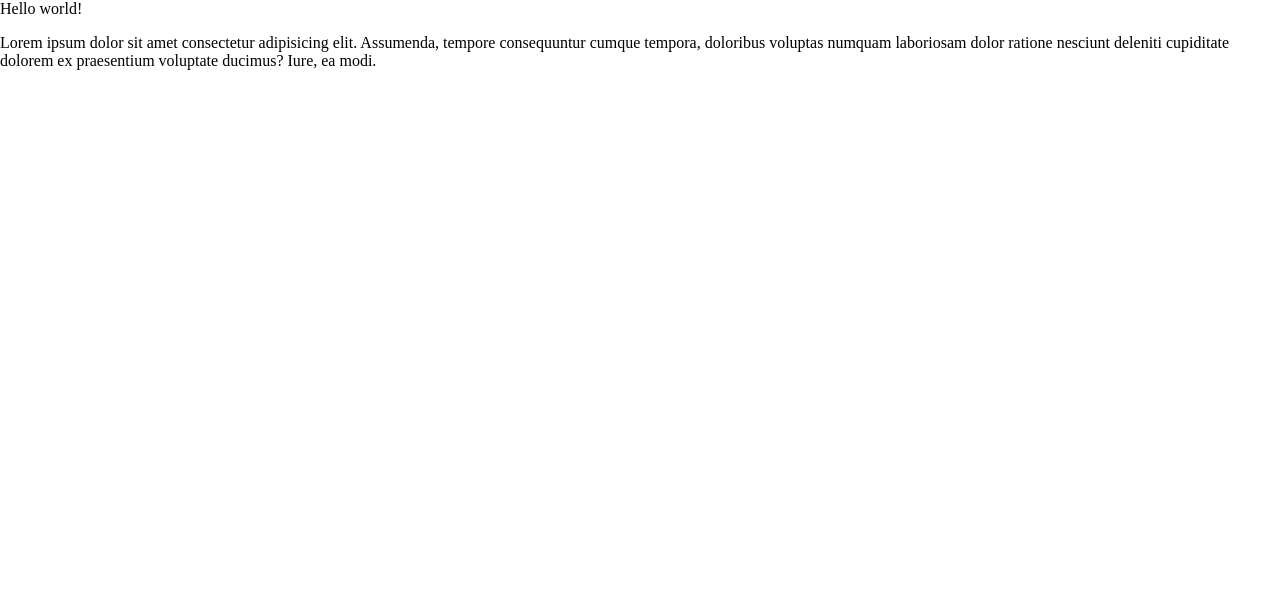
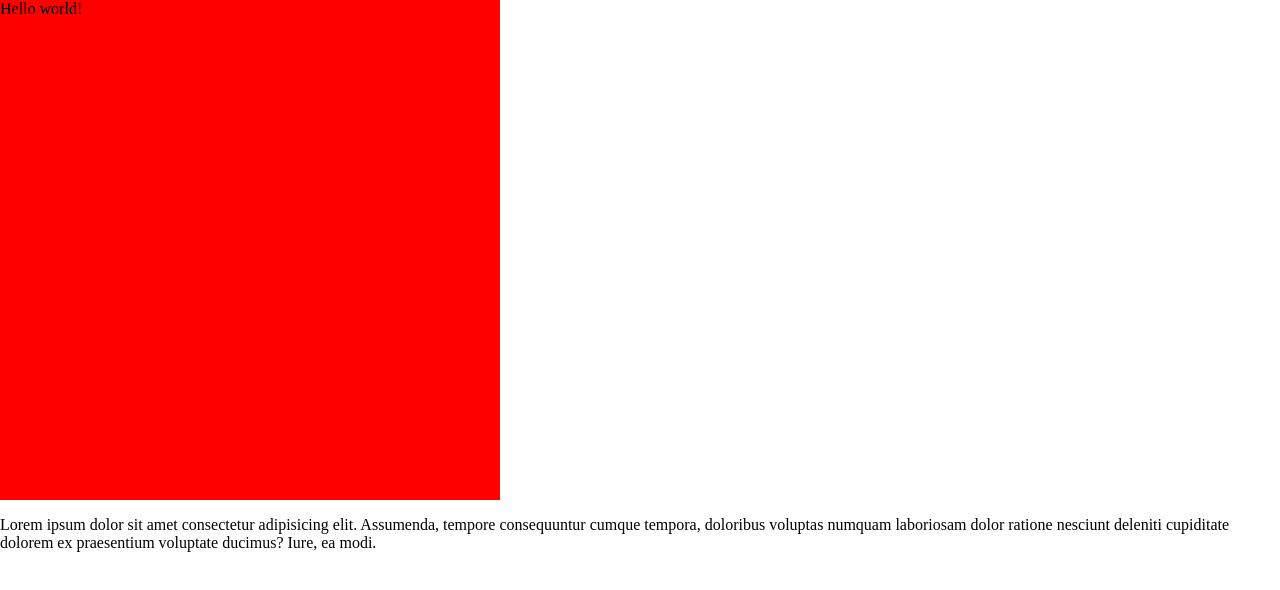
Before and after one commit to amirho44/git-tutorial, a plain HTML site: page index.html in a window 1280 px wide. Drawn offline with Linux system fonts and the light colour scheme.

Commit message:
i add css style and js style change

```diff
--- a/index.html
+++ b/index.html
@@ -6,12 +6,12 @@
     <meta http-equiv="X-UA-Compatible" content="IE=edge">
     <meta name="viewport" content="width=device-width, initial-scale=1.0">
     <link rel="stylesheet" href="style.css">
-    <script src="script.js"></script>
+    <script src="script.js" defer></script>
     <title>Document</title>
 </head>
 
 <body>
-    <div>
+    <div class="dv1">
         Hello world!
     </div>
     <p>Lorem ipsum dolor sit amet consectetur adipisicing elit. Assumenda, tempore consequuntur cumque tempora,
--- a/script.js
+++ b/script.js
@@ -1 +1,4 @@
 console.log('hello world');
+
+let para = document.querySelector('.dv1')
+para.style.backgroundColor = 'red';
--- a/style.css
+++ b/style.css
@@ -4,3 +4,9 @@ body {
     height: 100%;
     width: 100%;
 }
+
+div {
+    height: 500px;
+    width: 500px;
+    background-color: #2f3;
+}
```
